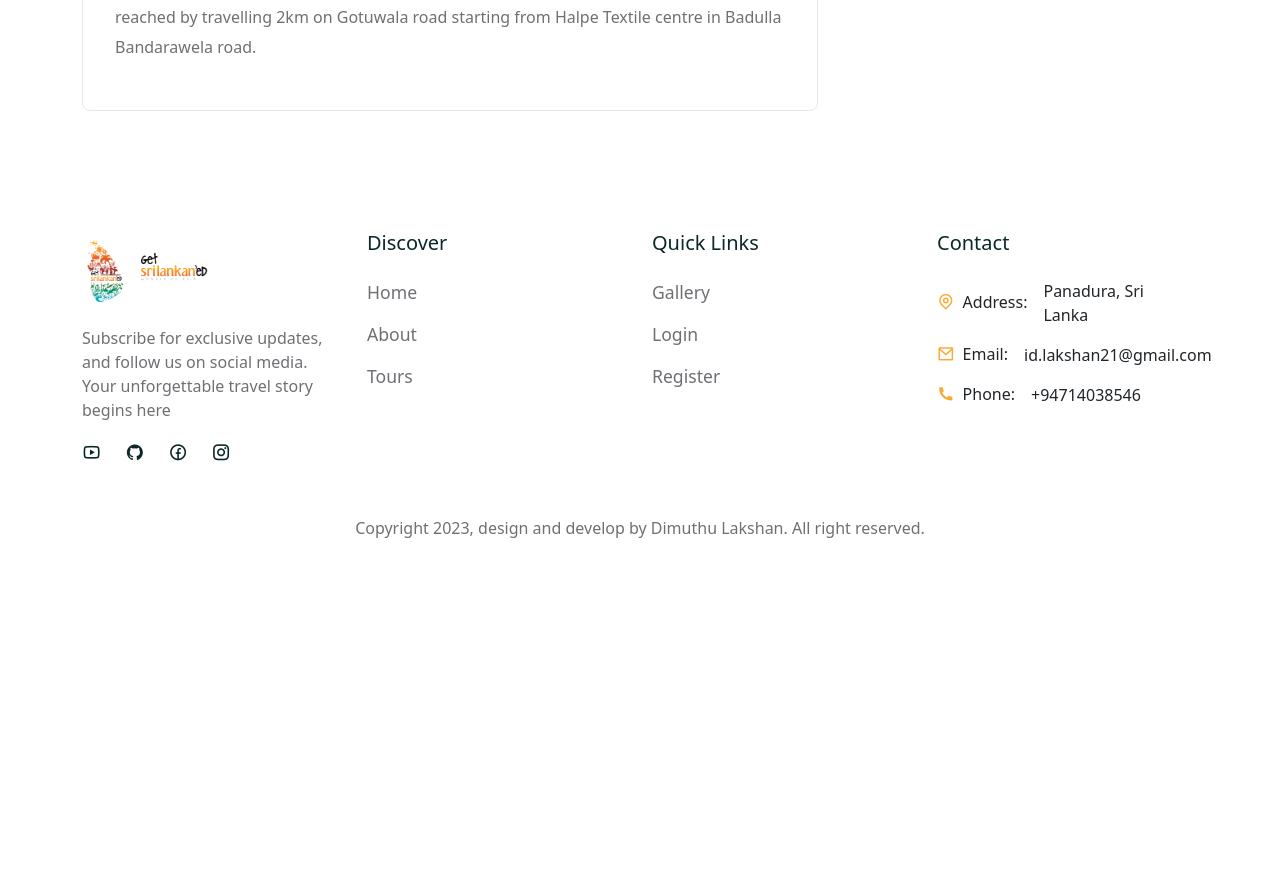
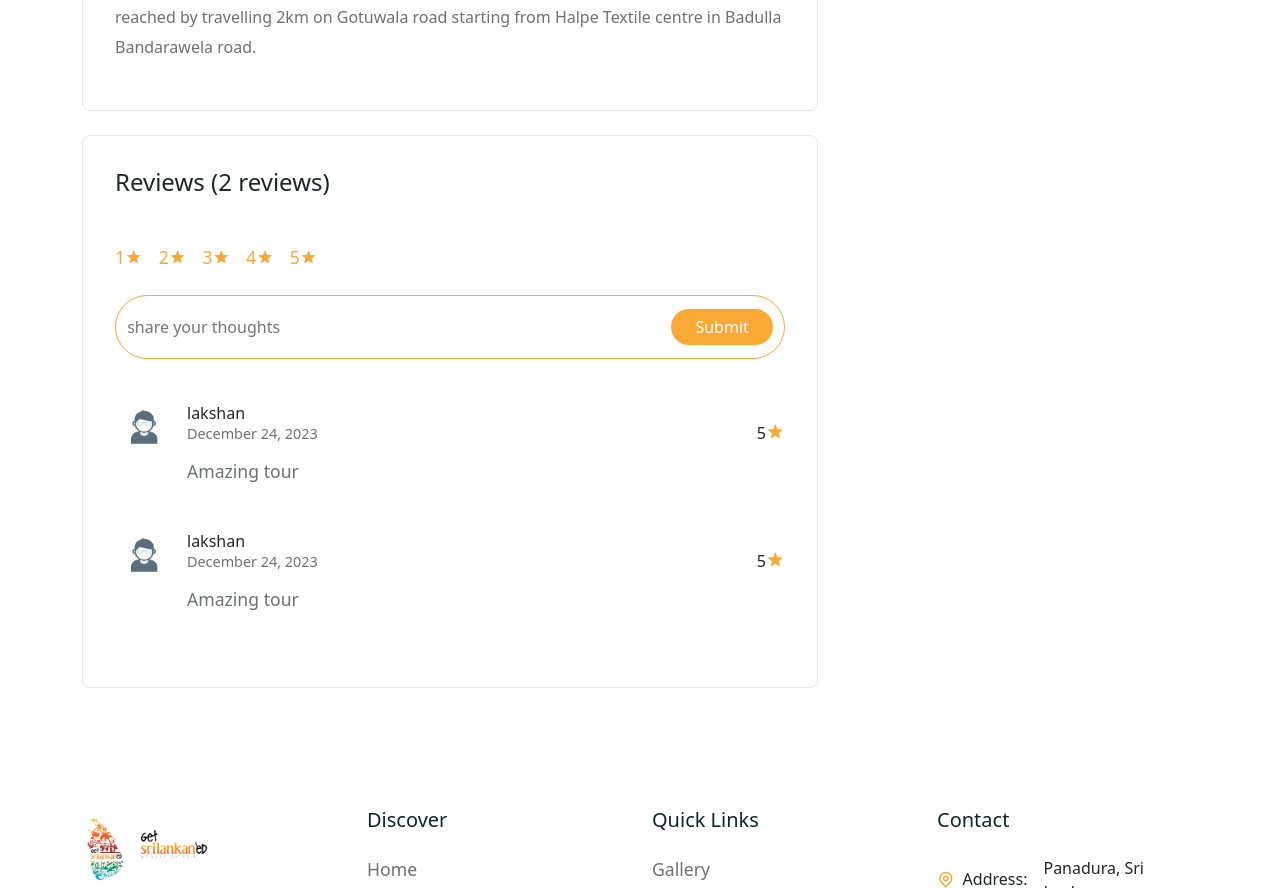
Before and after one commit to idlakshan/Travel-SriLanka-FrontEnd, a React (Create React App) app: page /tours/01 in a window 1280 px wide. Shown: the part 1000-1888 px from the top of the page. Before the commit the page ends 1586 px from the top, so only its background shows below. Built offline with nearby package versions, Linux system fonts and the light colour scheme; a web font is replaced by a local one.

Commit message:
implemet tour details section

```diff
--- a/src/pages/TourDetails.jsx
+++ b/src/pages/TourDetails.jsx
@@ -1,20 +1,34 @@
-import React from 'react'
+import React, { useRef, useState } from 'react'
 import '../styles/tourDetails.css'
 import tourData from '../assets/data/tours'
 import { useParams } from 'react-router-dom'
-import { Col, Container, Row } from 'reactstrap'
+import { Col, Container, Form, ListGroup, Row } from 'reactstrap'
 import calculateAvgRating from '../utils/avgRating'
+import avatar from '../assets/images/avatar.jpg'
 
 const TourDetails = () => {
 
-  const { id } = useParams()
-  console.log(id);
+  const { id } = useParams();
+  const reviewMsgRef=useRef('')
+  const[tourRating,setTourRating]=useState(null)
+
+
+
 
   const tour = tourData.find((tour) => (tour.id === id))
 
   const { photo, title, desc, price, reviews, city, distance, maxGroupSize } = tour
 
-  const{totalRating,avgRating}=calculateAvgRating(reviews);
+  const { totalRating, avgRating } = calculateAvgRating(reviews);
+
+  const options={day:'numeric',month:'long',year:'numeric'};
+
+  const submitHandler=(e)=>{
+    e.preventDefault()
+    const reviewText=reviewMsgRef.current.value
+
+    alert(`${reviewText},${tourRating}`)
+  }
 
 
 
@@ -33,7 +47,7 @@ const TourDetails = () => {
                   <div className='d-flex align-items-center gap-5'>
 
                     <span className='tour__rating d-flex align-items-center gap-1'>
-                      <i class='ri-star-fill' style={{color:"var(--secondary-color)"}}></i>{avgRating === 0 ? null : avgRating}
+                      <i class='ri-star-fill' style={{ color: "var(--secondary-color)" }}></i>{avgRating === 0 ? null : avgRating}
                       {totalRating === 0 ? ('Not rated') : (<span>({reviews?.length})</span>)}
 
                     </span>
@@ -44,15 +58,66 @@ const TourDetails = () => {
                   </div>
 
                   <div className="tour__extra-details">
-                  <span> <i class='ri-map-pin-2-line'></i>{distance}km</span>
+                    <span> <i class='ri-map-pin-2-line'></i>{distance}km</span>
                     <span> <i class='ri-money-dollar-circle-line'></i>${price}/per person</span>
-                    <span> <i class='ri-group-line'></i>{maxGroupSize}</span>
+                    <span> <i class='ri-group-line'></i>{maxGroupSize} pepole</span>
                   </div>
                   <h5 >Description</h5>
                   <p>{desc}</p>
 
                 </div>
+
+                <div className='tour__reviews mt-4'>
+                  <h4>Reviews ({reviews?.length} reviews)</h4>
+
+
+
+                  <Form onSubmit={submitHandler} >
+
+                    <div className='d-flex align-items-center gap-3 mb-4 rating__group'>
+                      <span onClick={()=>setTourRating(1)}>1 <i class='ri-star-s-fill'></i></span>
+                      <span onClick={()=>setTourRating(2)}>2 <i class='ri-star-s-fill'></i></span>
+                      <span onClick={()=>setTourRating(3)}>3 <i class='ri-star-s-fill'></i></span>
+                      <span onClick={()=>setTourRating(4)}>4 <i class='ri-star-s-fill'></i></span>
+                      <span onClick={()=>setTourRating(5)}>5 <i class='ri-star-s-fill'></i></span>
+
+                    </div>
+
+                    <div className='review__input'>
+                         <input type="text" placeholder='share your thoughts' ref={reviewMsgRef} required/>
+                         <button className='btn primary__btn text-white' >Submit</button>
+                    </div>
+                  </Form>
+
+                  <ListGroup className='user__reviews'>
+                    {
+                      reviews?.map(review=>(
+                        <div className='review__item'>
+                            <img src={avatar} alt="" />
+                            <div className="w-100">
+                              <div className='d-flex align-items-center justify-content-between'>
+                                   <div>
+                                    <h5>lakshan</h5>
+                                    <p>{new Date('12-24-2023').toLocaleDateString("en-US",options)}</p>
+                                   </div>
+                                   <span className=' d-flex align-items-center '>
+                                          5 <i class='ri-star-s-fill'></i>
+                                   </span>
+                              </div>
+
+                              <h6>Amazing tour</h6>
+                            </div>
+                        </div>
+                      ))
+                    }
+
+                  </ListGroup>
+
+                </div>
               </div>
+
+            </Col>
+            <Col lg='4'>
 
             </Col>
           </Row>
--- a/src/styles/tourDetails.css
+++ b/src/styles/tourDetails.css
@@ -4,7 +4,7 @@
    margin-bottom: 2.5rem;
 }
 
-.tour__info{
+.tour__info, .tour__reviews{
     border-radius: 0.5rem;
     border: 1px solid rgba(229, 231,235);
     padding: 2rem;
@@ -47,3 +47,77 @@
     font-size: 1rem;
     color: var(--text-color);
 }
+
+.rating__group span{
+    font-size: 1.1rem;
+    display: flex;
+    align-items: center;
+    color: var(--secondary-color);
+    cursor: pointer;
+}
+
+.tour__reviews h4{
+    margin-bottom: 3rem;
+
+}
+
+.review__input{
+    display: flex;
+    align-items: center;
+    border:1px solid var(--secondary-color);
+    justify-content: space-between;
+    padding: 0.7rem;
+    width: 100%;
+    border-radius: 2rem;
+}
+.review__input input{
+    padding: 0.5rem 0;
+    width: 100%;
+    border: none;
+}
+
+.review__input input:focus{
+    outline: none;
+}
+
+.review__item{
+    display: flex;
+    align-items: center;
+    column-gap: 1rem;
+    margin-bottom: 2rem;
+}
+
+.review__item img{
+    width: 3.5rem;
+    height: 3.5rem;
+    border-radius: 50px;
+    object-fit: cover;
+}
+
+.user__reviews{
+  margin-top: 2.5rem;
+}
+
+.review__item h5{
+    font-size: 1rem;
+    margin-bottom: 0;
+}
+
+.review__item p{
+    font-size: 0.9rem;
+    color: var(--text-color);
+}
+
+.review__item h6{
+    font-size: 1.1rem;
+    color: var(--text-color);
+}
+
+.review__item span i{
+    font-size: 1.2rem;
+    color: var(--secondary-color);
+}
+
+.review__item span{
+    font-weight: 500;
+}
```
Also changed, not shown: src/assets/images/avatar.jpg (added).
